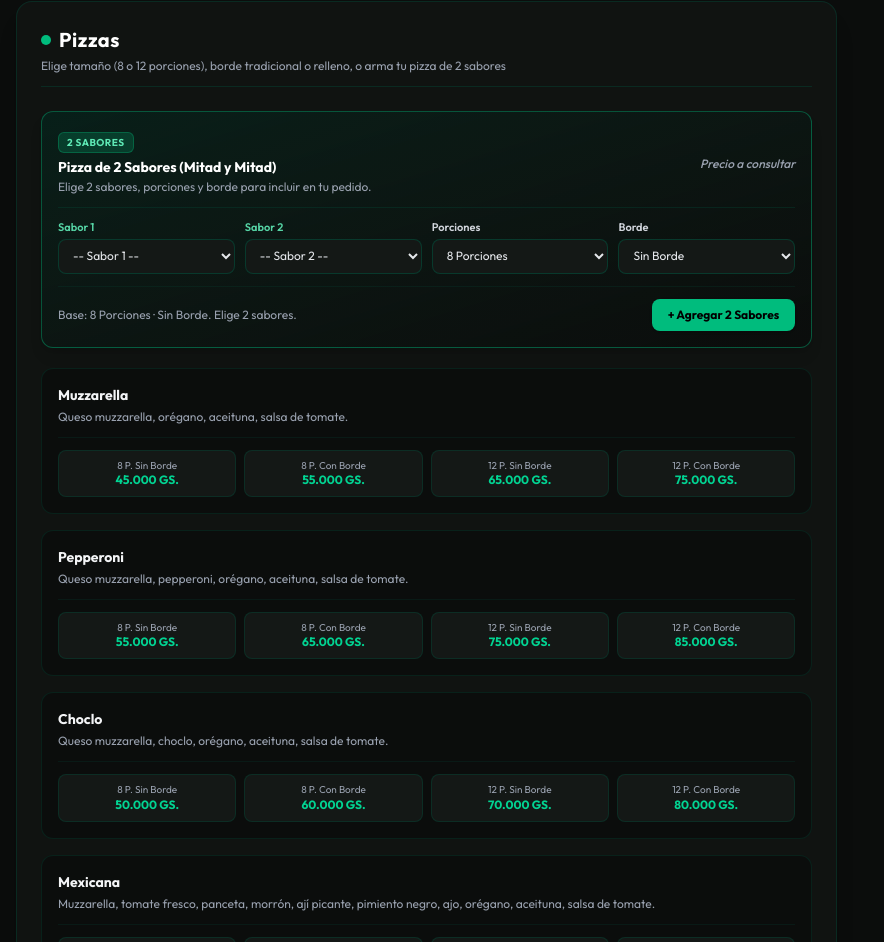
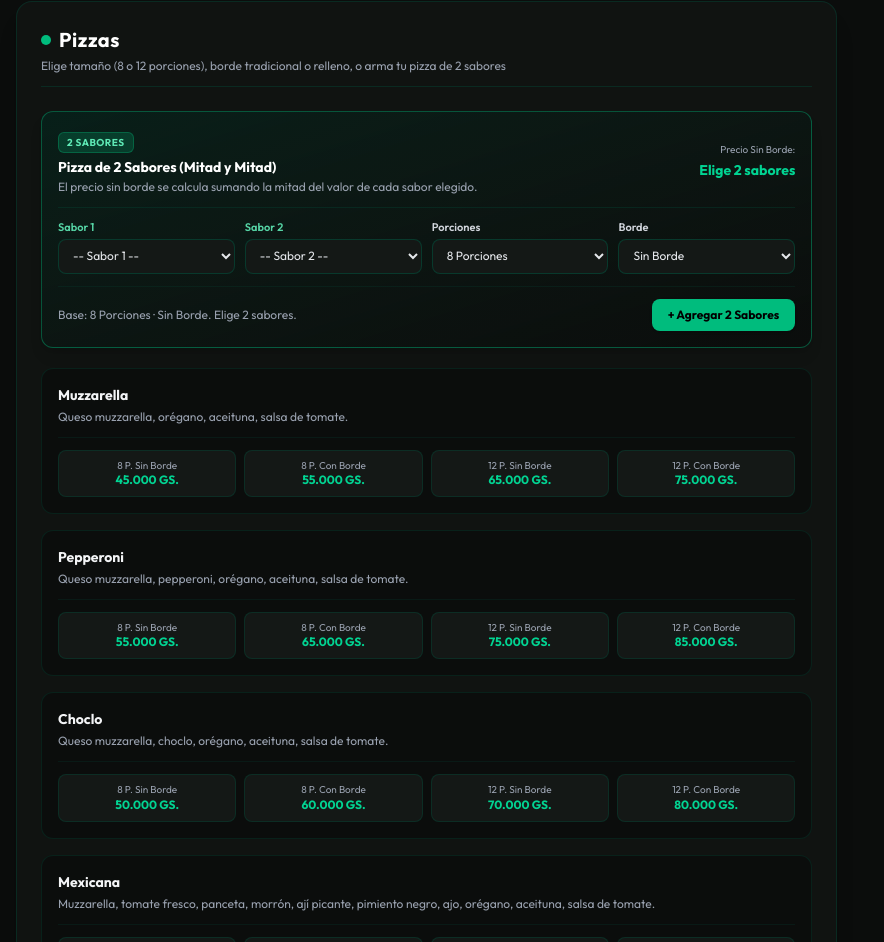
Before and after one commit to lopezparedes014-art/foodpark, a plain HTML site: page index.html in a window 1280 px wide. Shown: the part 2287-3229 px from the top of the page, without its empty margins (0-884 px from the left). Drawn offline with nearby package versions, Linux system fonts and the light colour scheme.

```diff
--- a/index.html
+++ b/index.html
@@ -168,37 +168,38 @@
                     <p class="text-xs text-gray-400 mt-1">Elige tamaño (8 o 12 porciones), borde tradicional o relleno, o arma tu pizza de 2 sabores</p>
                 </div>
 
-                <!-- APARTADO 2 SABORES (PRECIO A CONSULTAR) -->
+                <!-- APARTADO 2 SABORES (MITAD Y MITAD) -->
                 <div class="food-item bg-gradient-to-br from-emerald-950/50 to-[#0B0D0C] border border-emerald-500/40 rounded-xl p-4 mb-5 shadow-lg">
                     <div class="flex flex-col sm:flex-row sm:items-center justify-between gap-2 mb-3">
                         <div>
                             <span class="inline-block bg-emerald-500/20 text-emerald-300 border border-emerald-500/30 text-[10px] font-bold uppercase tracking-wider px-2 py-0.5 rounded-md mb-1">2 Sabores</span>
                             <h4 class="font-bold text-white text-sm">Pizza de 2 Sabores (Mitad y Mitad)</h4>
-                            <p class="text-xs text-gray-400 mt-0.5">Elige 2 sabores, porciones y borde para incluir en tu pedido.</p>
+                            <p class="text-xs text-gray-400 mt-0.5">El precio sin borde se calcula sumando la mitad del valor de cada sabor elegido.</p>
                         </div>
                         <div class="text-left sm:text-right">
-                            <span class="font-medium text-gray-400 text-xs italic">Precio a consultar</span>
+                            <span id="half-pizza-price-label" class="block text-[10px] text-gray-400">Precio:</span>
+                            <span id="half-pizza-price" class="font-extrabold text-emerald-400 text-base">Elige 2 sabores</span>
                         </div>
                     </div>
 
                     <div class="grid grid-cols-1 sm:grid-cols-2 lg:grid-cols-4 gap-2.5 pt-3 border-t border-emerald-900/30 text-xs">
                         <div>
                             <label for="flavor-1" class="block text-[11px] text-emerald-300/90 font-semibold mb-1">Sabor 1</label>
-                            <select id="flavor-1" onchange="updateHalfPizzaSummary()" class="w-full bg-[#141816] text-gray-200 px-2.5 py-2 rounded-lg border border-emerald-900/60 focus:outline-none focus:border-emerald-500 cursor-pointer">
+                            <select id="flavor-1" onchange="updateHalfPizzaUI()" class="w-full bg-[#141816] text-gray-200 px-2.5 py-2 rounded-lg border border-emerald-900/60 focus:outline-none focus:border-emerald-500 cursor-pointer">
                                 <option value="">-- Sabor 1 --</option>
                             </select>
                         </div>
 
                         <div>
                             <label for="flavor-2" class="block text-[11px] text-emerald-300/90 font-semibold mb-1">Sabor 2</label>
-                            <select id="flavor-2" onchange="updateHalfPizzaSummary()" class="w-full bg-[#141816] text-gray-200 px-2.5 py-2 rounded-lg border border-emerald-900/60 focus:outline-none focus:border-emerald-500 cursor-pointer">
+                            <select id="flavor-2" onchange="updateHalfPizzaUI()" class="w-full bg-[#141816] text-gray-200 px-2.5 py-2 rounded-lg border border-emerald-900/60 focus:outline-none focus:border-emerald-500 cursor-pointer">
                                 <option value="">-- Sabor 2 --</option>
                             </select>
                         </div>
 
                         <div>
                             <label for="half-size" class="block text-[11px] text-gray-300 font-semibold mb-1">Porciones</label>
-                            <select id="half-size" onchange="updateHalfPizzaSummary()" class="w-full bg-[#141816] text-gray-200 px-2.5 py-2 rounded-lg border border-emerald-900/60 focus:outline-none focus:border-emerald-500 cursor-pointer">
+                            <select id="half-size" onchange="updateHalfPizzaUI()" class="w-full bg-[#141816] text-gray-200 px-2.5 py-2 rounded-lg border border-emerald-900/60 focus:outline-none focus:border-emerald-500 cursor-pointer">
                                 <option value="8" selected>8 Porciones</option>
                                 <option value="12">12 Porciones</option>
                             </select>
@@ -206,7 +207,7 @@
 
                         <div>
                             <label for="half-crust" class="block text-[11px] text-gray-300 font-semibold mb-1">Borde</label>
-                            <select id="half-crust" onchange="updateHalfPizzaSummary()" class="w-full bg-[#141816] text-gray-200 px-2.5 py-2 rounded-lg border border-emerald-900/60 focus:outline-none focus:border-emerald-500 cursor-pointer">
+                            <select id="half-crust" onchange="updateHalfPizzaUI()" class="w-full bg-[#141816] text-gray-200 px-2.5 py-2 rounded-lg border border-emerald-900/60 focus:outline-none focus:border-emerald-500 cursor-pointer">
                                 <option value="sin" selected>Sin Borde</option>
                                 <option value="con">Con Borde</option>
                             </select>
@@ -549,29 +550,29 @@
     <script>
         let cart = [];
 
-        const pizzaFlavorList = [
-            "Muzzarella",
-            "Pepperoni",
-            "Choclo",
-            "Mexicana",
-            "Jamón y Queso",
-            "Catupollo",
-            "Napolitana",
-            "Catupiri",
-            "Panceta y Cheddar",
-            "Palmitos",
-            "Katucarne",
-            "Carnívora",
-            "Vegetariana",
-            "Champignones a la Crema",
-            "Cuatro Quesos"
-        ];
+        const pizzaBasePrices = {
+            "Muzzarella": { "8": 45000, "12": 65000 },
+            "Pepperoni": { "8": 55000, "12": 75000 },
+            "Choclo": { "8": 50000, "12": 70000 },
+            "Mexicana": { "8": 65000, "12": 80000 },
+            "Jamón y Queso": { "8": 50000, "12": 70000 },
+            "Catupollo": { "8": 65000, "12": 75000 },
+            "Napolitana": { "8": 55000, "12": 75000 },
+            "Catupiri": { "8": 60000, "12": 75000 },
+            "Panceta y Cheddar": { "8": 65000, "12": 80000 },
+            "Palmitos": { "8": 60000, "12": 75000 },
+            "Katucarne": { "8": 65000, "12": 75000 },
+            "Carnívora": { "8": 65000, "12": 80000 },
+            "Vegetariana": { "8": 60000, "12": 75000 },
+            "Champignones a la Crema": { "8": 60000, "12": 75000 },
+            "Cuatro Quesos": { "8": 60000, "12": 75000 }
+        };
 
         function initPizzaFlavorSelectors() {
             const f1 = document.getElementById('flavor-1');
             const f2 = document.getElementById('flavor-2');
 
-            pizzaFlavorList.forEach(name => {
+            Object.keys(pizzaBasePrices).forEach(name => {
                 const opt1 = document.createElement('option');
                 opt1.value = name;
                 opt1.textContent = name;
@@ -583,16 +584,48 @@
                 f2.appendChild(opt2);
             });
 
-            updateHalfPizzaSummary();
+            updateHalfPizzaUI();
         }
 
-        function updateHalfPizzaSummary() {
+        function calculateHalfPizzaPrice() {
             const f1 = document.getElementById('flavor-1').value;
             const f2 = document.getElementById('flavor-2').value;
             const size = document.getElementById('half-size').value;
-            const crustLabel = document.getElementById('half-crust').value === 'con' ? 'Con Borde' : 'Sin Borde';
+            const crust = document.getElementById('half-crust').value;
 
+            if (crust === 'con') return null;
+            if (!f1 || !f2) return undefined;
+
+            return (pizzaBasePrices[f1][size] / 2) + (pizzaBasePrices[f2][size] / 2);
+        }
+
+        function updateHalfPizzaUI() {
+            const f1 = document.getElementById('flavor-1').value;
+            const f2 = document.getElementById('flavor-2').value;
+            const size = document.getElementById('half-size').value;
+            const crust = document.getElementById('half-crust').value;
+            const crustLabel = crust === 'con' ? 'Con Borde' : 'Sin Borde';
+
+            const priceLabelEl = document.getElementById('half-pizza-price-label');
+            const priceEl = document.getElementById('half-pizza-price');
             const summaryEl = document.getElementById('half-pizza-summary');
+
+            const calculatedPrice = calculateHalfPizzaPrice();
+
+            if (crust === 'con') {
+                priceLabelEl.textContent = 'Borde relleno:';
+                priceEl.textContent = 'Consultar precio con borde';
+                priceEl.className = 'font-medium text-gray-300 text-xs italic';
+            } else if (calculatedPrice === undefined) {
+                priceLabelEl.textContent = 'Precio Sin Borde:';
+                priceEl.textContent = 'Elige 2 sabores';
+                priceEl.className = 'font-bold text-emerald-400 text-sm';
+            } else {
+                priceLabelEl.textContent = 'Precio Final:';
+                priceEl.textContent = `${calculatedPrice.toLocaleString()} GS.`;
+                priceEl.className = 'font-extrabold text-emerald-400 text-base';
+            }
+
             if (!f1 && !f2) {
                 summaryEl.textContent = `Base: ${size} Porciones · ${crustLabel}. Elige 2 sabores.`;
             } else if (f1 && !f2) {
@@ -608,23 +641,25 @@
             const f1 = document.getElementById('flavor-1').value;
             const f2 = document.getElementById('flavor-2').value;
             const size = document.getElementById('half-size').value;
-            const crustLabel = document.getElementById('half-crust').value === 'con' ? 'Con Borde' : 'Sin Borde';
+            const crust = document.getElementById('half-crust').value;
+            const crustLabel = crust === 'con' ? 'Con Borde' : 'Sin Borde';
 
             if (!f1 || !f2) {
                 alert("Por favor selecciona los 2 sabores para tu pizza de 2 sabores.");
                 return;
             }
 
+            const price = calculateHalfPizzaPrice();
             const itemName = `Pizza 2 Sabores: ½ ${f1} + ½ ${f2} (${size} P. ${crustLabel})`;
-            addToCart(itemName, null);
+            addToCart(itemName, price, crust === 'con' ? 'Consultar precio con borde' : null);
         }
 
-        function addToCart(name, price) {
+        function addToCart(name, price, customLabel = null) {
             const existing = cart.find(item => item.name === name);
             if (existing) {
                 existing.qty += 1;
             } else {
-                cart.push({ name, price, qty: 1 });
+                cart.push({ name, price, qty: 1, customLabel });
             }
             updateCartUI();
         }
@@ -661,7 +696,7 @@
                 const el = document.createElement('div');
                 el.className = "py-2.5 flex justify-between items-center text-xs";
                 const priceLabel = item.price === null
-                    ? `<p class="text-gray-400 italic">Precio a consultar</p>`
+                    ? `<p class="text-gray-400 italic">${item.customLabel || 'Precio a consultar'}</p>`
                     : `<p class="text-emerald-400 font-medium">${(item.price * item.qty).toLocaleString()} GS.</p>`;
 
                 el.innerHTML = `
@@ -723,7 +758,7 @@
 
             cart.forEach(item => {
                 const itemTotal = item.price === null
-                    ? `*Precio a consultar*`
+                    ? `*${item.customLabel || 'Precio a consultar'}*`
                     : `*${(item.price * item.qty).toLocaleString()} GS.*`;
                 message += `• ${item.qty}x ${item.name} - ${itemTotal}\n`;
             });
```
